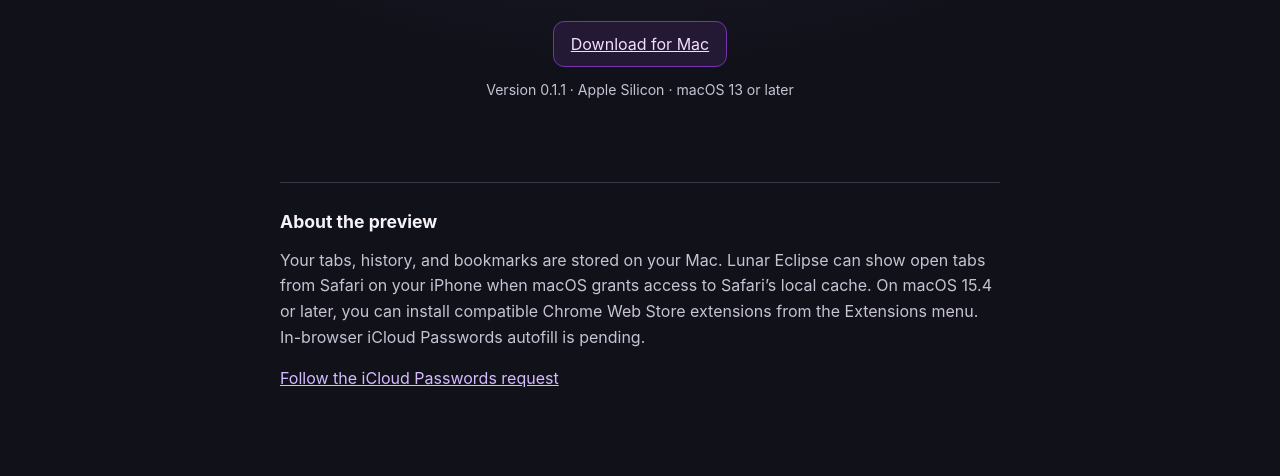
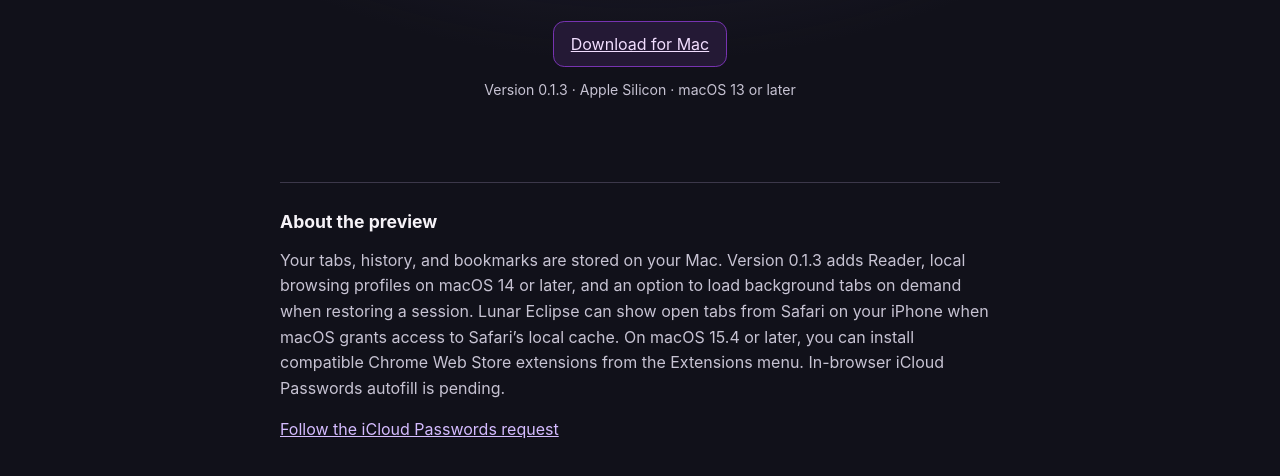
Before and after one commit to danny67999/lunar-eclipse, a plain HTML site: page index.html in a window 1280 px wide. Shown: the part 386-862 px from the top of the page. Drawn offline with Linux system fonts and the light colour scheme.

Commit message:
Publish notarized Lunar Eclipse 0.1.3 for macOS

```diff
--- a/index.html
+++ b/index.html
@@ -26,12 +26,12 @@
         <img src="icon.png" alt="">
         <h1>Lunar Eclipse</h1>
         <p>A native WebKit browser for Mac with a horizontal tab strip and a directly editable address bar.</p>
-        <a class="download" href="https://raw.githubusercontent.com/danny67999/lunar-eclipse/main/downloads/Lunar-Eclipse-0.1.1-macOS-arm64.zip">Download for Mac</a>
-        <p class="system">Version 0.1.1 · Apple Silicon · macOS 13 or later</p>
+        <a class="download" href="https://raw.githubusercontent.com/danny67999/lunar-eclipse/main/downloads/Lunar-Eclipse-0.1.3-macOS-arm64.zip">Download for Mac</a>
+        <p class="system">Version 0.1.3 · Apple Silicon · macOS 13 or later</p>
     </header>
     <section aria-labelledby="preview">
         <h2 id="preview">About the preview</h2>
-        <p>Your tabs, history, and bookmarks are stored on your Mac. Lunar Eclipse can show open tabs from Safari on your iPhone when macOS grants access to Safari’s local cache. On macOS 15.4 or later, you can install compatible Chrome Web Store extensions from the Extensions menu. In-browser iCloud Passwords autofill is pending.</p>
+        <p>Your tabs, history, and bookmarks are stored on your Mac. Version 0.1.3 adds Reader, local browsing profiles on macOS 14 or later, and an option to load background tabs on demand when restoring a session. Lunar Eclipse can show open tabs from Safari on your iPhone when macOS grants access to Safari’s local cache. On macOS 15.4 or later, you can install compatible Chrome Web Store extensions from the Extensions menu. In-browser iCloud Passwords autofill is pending.</p>
         <p><a href="https://github.com/apple/password-manager-resources/issues/1926">Follow the iCloud Passwords request</a></p>
     </section>
 </main>
```
Also changed, not shown: 1 other file.
